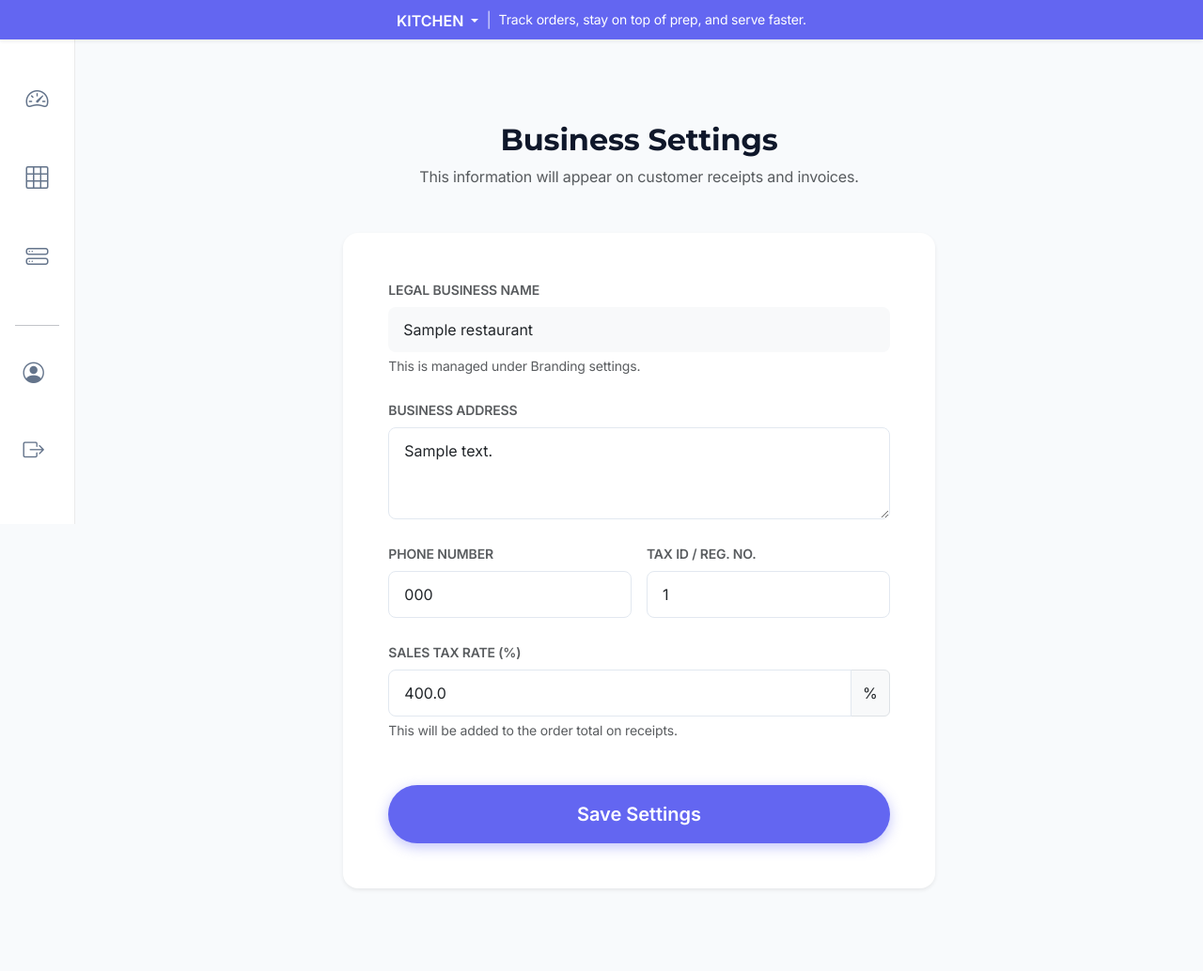
After one commit to shenni-circlerm/oda, a Flask app: page /office/settings in a window 1280 px wide. The commit adds this page. Shown: the whole page at 94% size. Run offline with Flask 3, Linux system fonts and the light colour scheme; a user stored in the database is signed in; tables that the repository leaves empty hold one stand-in row (values such as "Sample post").

Commit message:
Support professional printed receipts

```diff
--- a/project/models.py
+++ b/project/models.py
@@ -22,6 +22,12 @@ class Restaurant(db.Model):
     tagline = db.Column(db.String(200))
     pages_config = db.Column(db.JSON, default={})
     qr_config = db.Column(db.JSON, default={})
+
+    # Add these new fields for receipt details
+    address = db.Column(db.String(255))
+    phone_number = db.Column(db.String(50))
+    tax_id = db.Column(db.String(100))
+    tax_rate = db.Column(db.Float, default=0.0) # e.g., 7.5% is stored as 0.075
 
     items = db.relationship('MenuItem', backref='restaurant')
     tables = db.relationship('Table', backref='restaurant')
--- /dev/null
+++ b/project/templates/office_settings.html
@@ -0,0 +1,57 @@
+{% extends "base.html" %}
+
+{% block title %}Business Settings{% endblock %}
+
+{% block content %}
+<div class="container py-5">
+    <div class="row justify-content-center">
+        <div class="col-lg-8 col-xl-7">
+            <div class="text-center mb-5">
+                <h2 class="fw-bold">Business Settings</h2>
+                <p class="text-muted">This information will appear on customer receipts and invoices.</p>
+            </div>
+
+            <div class="card border-0 shadow-sm">
+                <div class="card-body p-4 p-md-5">
+                    <form method="POST">
+                        <div class="mb-4">
+                            <label class="form-label small fw-bold text-uppercase text-muted">Legal Business Name</label>
+                            <input type="text" class="form-control bg-light border-0" value="{{ restaurant.name }}" readonly>
+                            <div class="form-text">This is managed under Branding settings.</div>
+                        </div>
+
+                        <div class="mb-4">
+                            <label class="form-label small fw-bold text-uppercase text-muted">Business Address</label>
+                            <textarea name="address" class="form-control" rows="3" placeholder="123 Main Street, Anytown, USA 12345">{{ restaurant.address or '' }}</textarea>
+                        </div>
+
+                        <div class="row g-3 mb-4">
+                            <div class="col-md-6">
+                                <label class="form-label small fw-bold text-uppercase text-muted">Phone Number</label>
+                                <input type="tel" name="phone_number" class="form-control" value="{{ restaurant.phone_number or '' }}" placeholder="+1 (555) 123-4567">
+                            </div>
+                            <div class="col-md-6">
+                                <label class="form-label small fw-bold text-uppercase text-muted">Tax ID / Reg. No.</label>
+                                <input type="text" name="tax_id" class="form-control" value="{{ restaurant.tax_id or '' }}" placeholder="e.g. EIN, VAT, GST number">
+                            </div>
+                        </div>
+
+                        <div class="mb-4">
+                            <label class="form-label small fw-bold text-uppercase text-muted">Sales Tax Rate (%)</label>
+                            <div class="input-group">
+                                <input type="number" step="0.01" name="tax_rate" class="form-control" value="{{ (restaurant.tax_rate * 100)|round(2) if restaurant.tax_rate else '0.0' }}" placeholder="e.g. 7.5">
+                                <span class="input-group-text">%</span>
+                            </div>
+                            <div class="form-text">This will be added to the order total on receipts.</div>
+                        </div>
+
+                        <div class="d-grid mt-5">
+                            <button type="submit" class="btn btn-primary btn-lg rounded-pill py-3 fw-bold">Save Settings</button>
+                        </div>
+                    </form>
+                </div>
+            </div>
+        </div>
+    </div>
+</div>
+{% endblock %}
--- a/routes/nav.py
+++ b/routes/nav.py
@@ -23,6 +23,7 @@ MENU_STRUCTURE = {
         'label': 'Menu',
         'description': 'Decide what’s on the menu — and what’s not.',
         'items': [
+
             {'label': 'Menu Items', 'endpoint': 'admin.menu_manage_menu', 'icon': 'bi-journal-text'},
             {'label': 'Menus', 'endpoint': 'admin.menu_menus', 'icon': 'bi-journal-album'},
             {'label': 'Categories', 'endpoint': 'admin.menu_categories', 'icon': 'bi-tags'},
@@ -42,8 +43,10 @@ MENU_STRUCTURE = {
         'items': [
             {'label': 'Analytics', 'endpoint': 'analytics.analytics_dashboard', 'icon': 'bi-graph-up'},
             {'label': 'Staff', 'endpoint': 'admin.office_users', 'icon': 'bi-people'},
+
             {'label': 'Orders History', 'endpoint': 'admin.history', 'icon': 'bi-clock-history'},
             {'label': 'Payments', 'endpoint': 'admin.payments', 'icon': 'bi-credit-card'},
+            {'label': 'Settings', 'endpoint': 'admin.office_settings', 'icon': 'bi-gear-fill'},
         ]
     }
 }
--- a/routes/routes.py
+++ b/routes/routes.py
@@ -137,6 +137,28 @@ def office_undo_delete_staff():
         db.session.commit()
         flash(f"Staff member {last_deleted['email']} has been restored.")
     return redirect(url_for('admin.office_users'))
+
+@admin_bp.route('/office/settings', methods=['GET', 'POST'])
+@login_required
+@admin_required
+def office_settings():
+    restaurant = db.session.get(Restaurant, current_user.restaurant_id)
+    if request.method == 'POST':
+        restaurant.address = request.form.get('address')
+        restaurant.phone_number = request.form.get('phone_number')
+        restaurant.tax_id = request.form.get('tax_id')
+        tax_rate_percent = request.form.get('tax_rate', '0.0')
+        try:
+            # Store tax rate as a decimal, e.g., 7% -> 0.07
+            restaurant.tax_rate = float(tax_rate_percent) / 100.0
+        except (ValueError, TypeError):
+            restaurant.tax_rate = 0.0
+
+        db.session.commit()
+        flash('Business settings updated.')
+        return redirect(url_for('admin.office_settings'))
+
+    return render_template('office_settings.html', restaurant=restaurant)
 
 @admin_bp.route('/menu/menu')
 @login_required
```
Also changed, not shown: project/templates/storefront_orders.html (+74 -1 lines), routes/auth_routes.py (+38 -1 lines).
